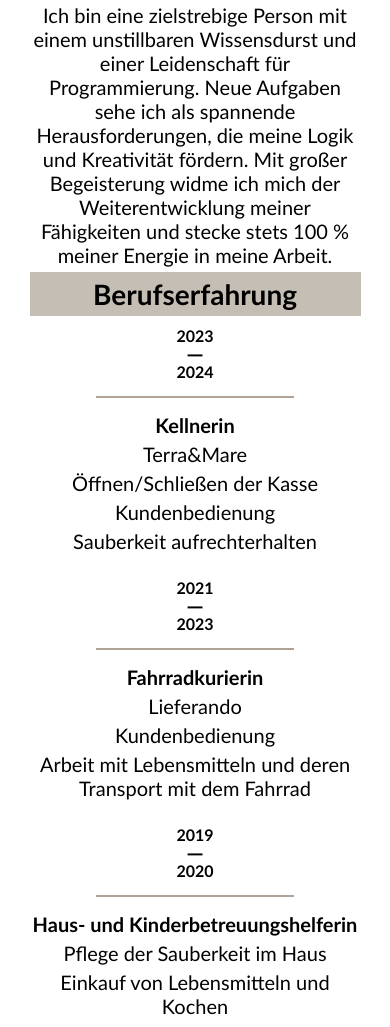
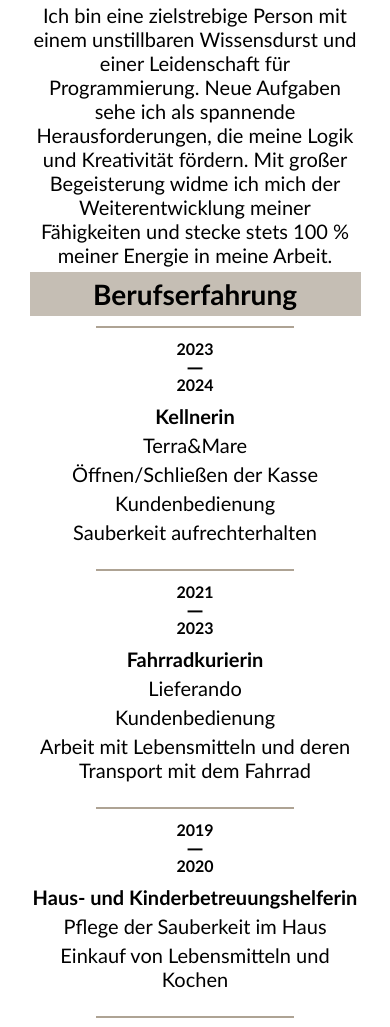
Before and after one commit to AlenaStone/Mein_CV, a plain HTML site: page index.html in a window 390 px wide. Shown: the part 1214-2241 px from the top of the page. Drawn offline with Linux system fonts and the light colour scheme.

Commit message:
upload with new linie in mobile version

```diff
--- a/main.css
+++ b/main.css
@@ -136,16 +136,18 @@ h4, h5, p {
     }
 
     .expierence .separator-line {
-        position: relative;
+        position: top;
         width: 60%;
         height: 2px;
         left: 0;
-        margin: 10px 0;
+        margin: 0px 20%;
+
     }
 
     .expierence .date {
         width: 100%;
         margin-bottom: 5px;
+        margin-top: 4%;
     }
 
     .expierence .job-info {
```
